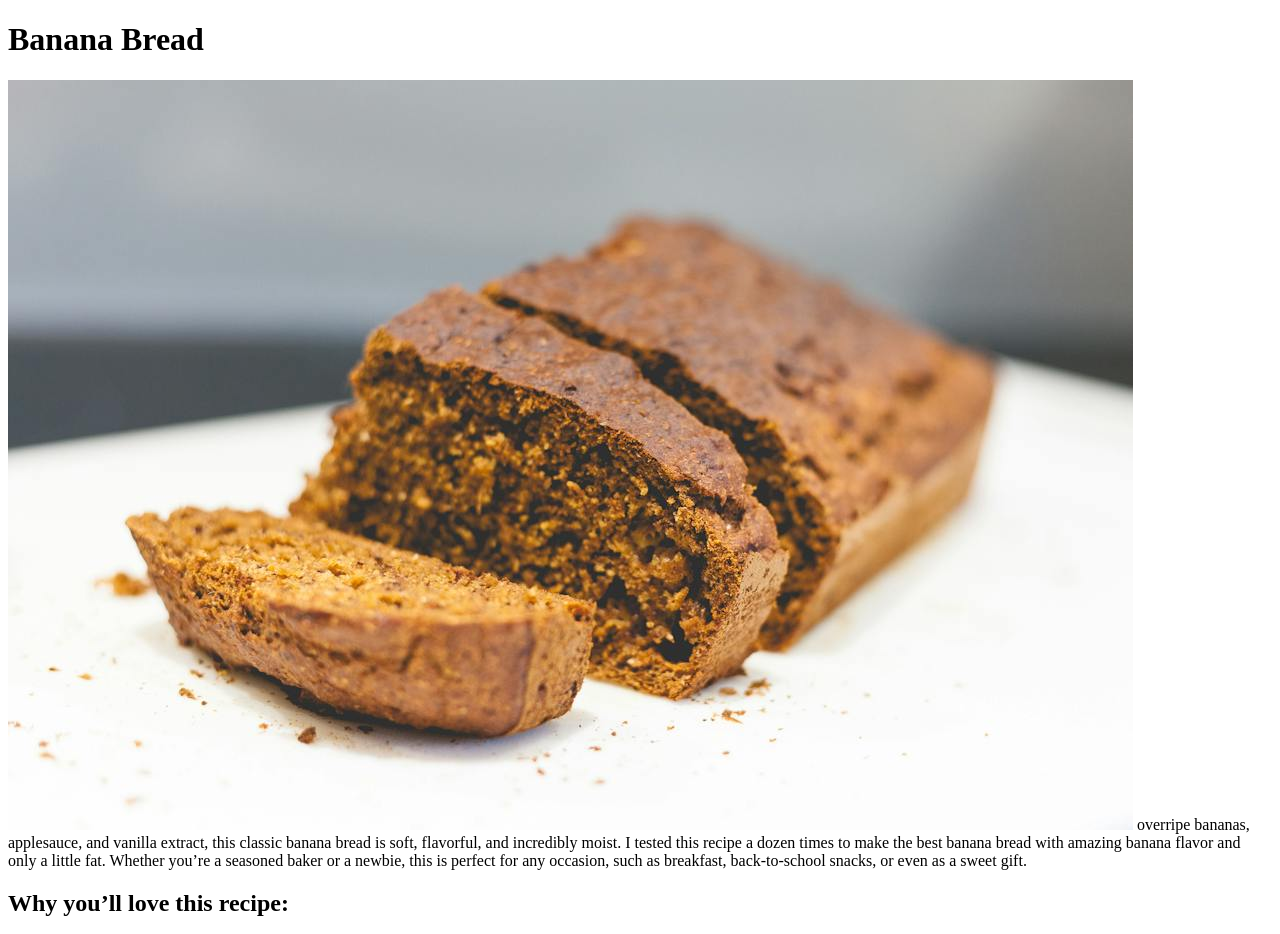
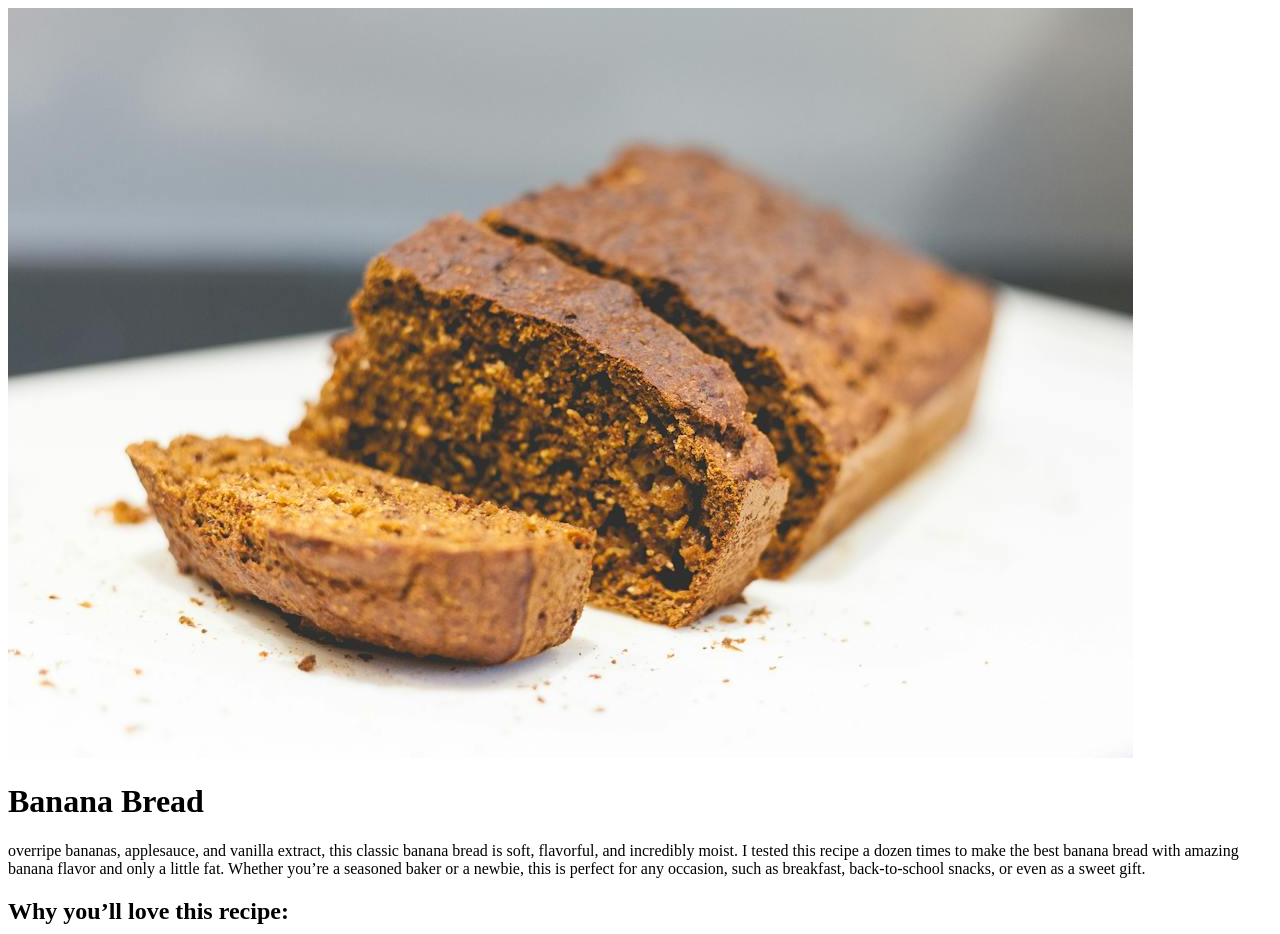
Before and after one commit to abbyolear/abbyolear.github.io, a plain HTML site: page projects/recipe/index.html in a window 1280 px wide. Shown: the top 934 px of the page. Drawn offline with Linux system fonts and the light colour scheme.

Commit message:
Recipe Assignment (fixed)

```diff
--- a/projects/recipe/index.html
+++ b/projects/recipe/index.html
@@ -8,12 +8,13 @@
 </head>
 
 <body>
+    <img src="images/pexels-photo-1277202.jpeg" alt="Banana Bread">
     <h1>Banana Bread</h1>
-    <img src="images/pexels-photo-1277202.jpeg" alt="Banana Bread" <p> overripe bananas, applesauce, and vanilla
-    extract, this classic banana bread is soft, flavorful, and
-    incredibly moist. I tested this recipe a dozen times to make the best banana bread with amazing banana flavor
-    and only a little fat. Whether you’re a seasoned baker or a newbie, this is perfect for any occasion, such as
-    breakfast, back-to-school snacks, or even as a sweet gift.</p>
+    <p> overripe bananas, applesauce, and vanilla
+        extract, this classic banana bread is soft, flavorful, and
+        incredibly moist. I tested this recipe a dozen times to make the best banana bread with amazing banana flavor
+        and only a little fat. Whether you’re a seasoned baker or a newbie, this is perfect for any occasion, such as
+        breakfast, back-to-school snacks, or even as a sweet gift.</p>
     <h2>Why you’ll love this recipe:</h2>
     <ul>
         <li>Healthy: I swap the oil or butter for applesauce, making this loaf much lighter than most banana bread
```
